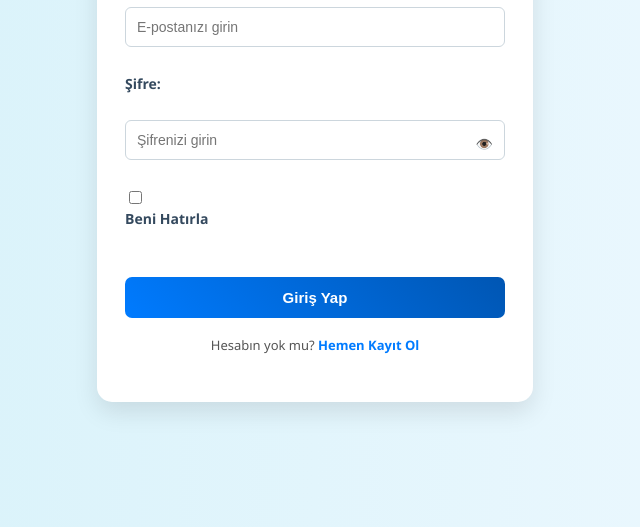
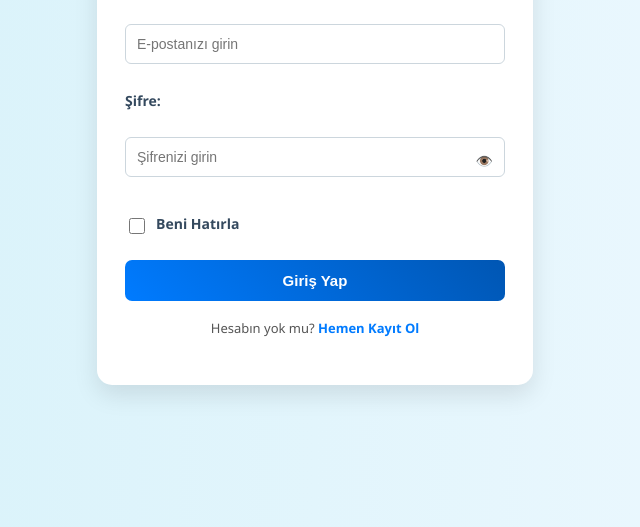
Before and after one commit to busecoban/insidertestinium-tech-hub-js-developer-bootcamp-2025-summer, a plain HTML site: page HW_Gun_1_HTML_Alistirmasi/login.html in a window 1280 px wide. Shown: the part 273-800 px from the top of the page, without its empty margins (325-965 px from the left). Drawn offline with Linux system fonts and the light colour scheme.

Commit message:
Refactor checkbox

```diff
--- a/HW_Gun_1_HTML_Alistirmasi/login.html
+++ b/HW_Gun_1_HTML_Alistirmasi/login.html
@@ -40,9 +40,12 @@
       <div id="loginError" class="error-message"></div>
       <br />
 
-      <!-- Beni Hatırla seçeneği -->
-      <input type="checkbox" id="remember" name="remember" />
-      <label for="remember">Beni Hatırla</label><br /><br />
+      <!-- Beni Hatırla -->
+      <div class="checkbox-wrapper">
+        <input type="checkbox" id="remember" name="remember" />
+        <label for="remember">Beni Hatırla</label>
+      </div>
+      <br />
 
       <!-- Giriş yap butonu -->
       <button type="submit">Giriş Yap</button>
--- a/HW_Gun_1_HTML_Alistirmasi/style.css
+++ b/HW_Gun_1_HTML_Alistirmasi/style.css
@@ -132,3 +132,18 @@ a {
 a:hover {
   text-decoration: underline;
 }
+/* Checkbox hizalama */
+.checkbox-wrapper {
+  display: flex;
+  align-items: center;
+  gap: 8px;
+  margin-top: 10px;
+  font-size: 14px;
+  color: #34495e;
+}
+
+.checkbox-wrapper input[type="checkbox"] {
+  width: 16px;
+  height: 16px;
+  accent-color: #007bff;
+}
```
